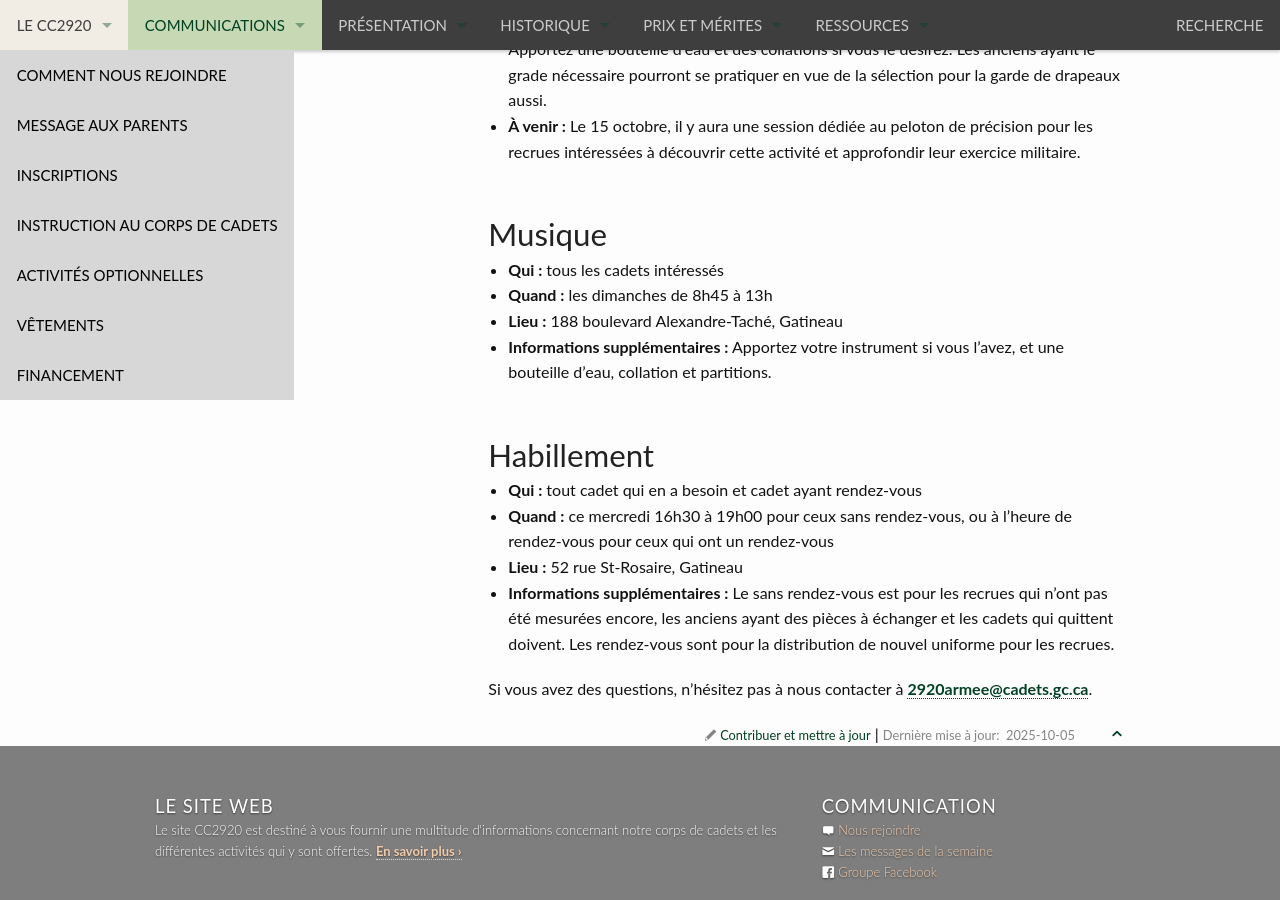
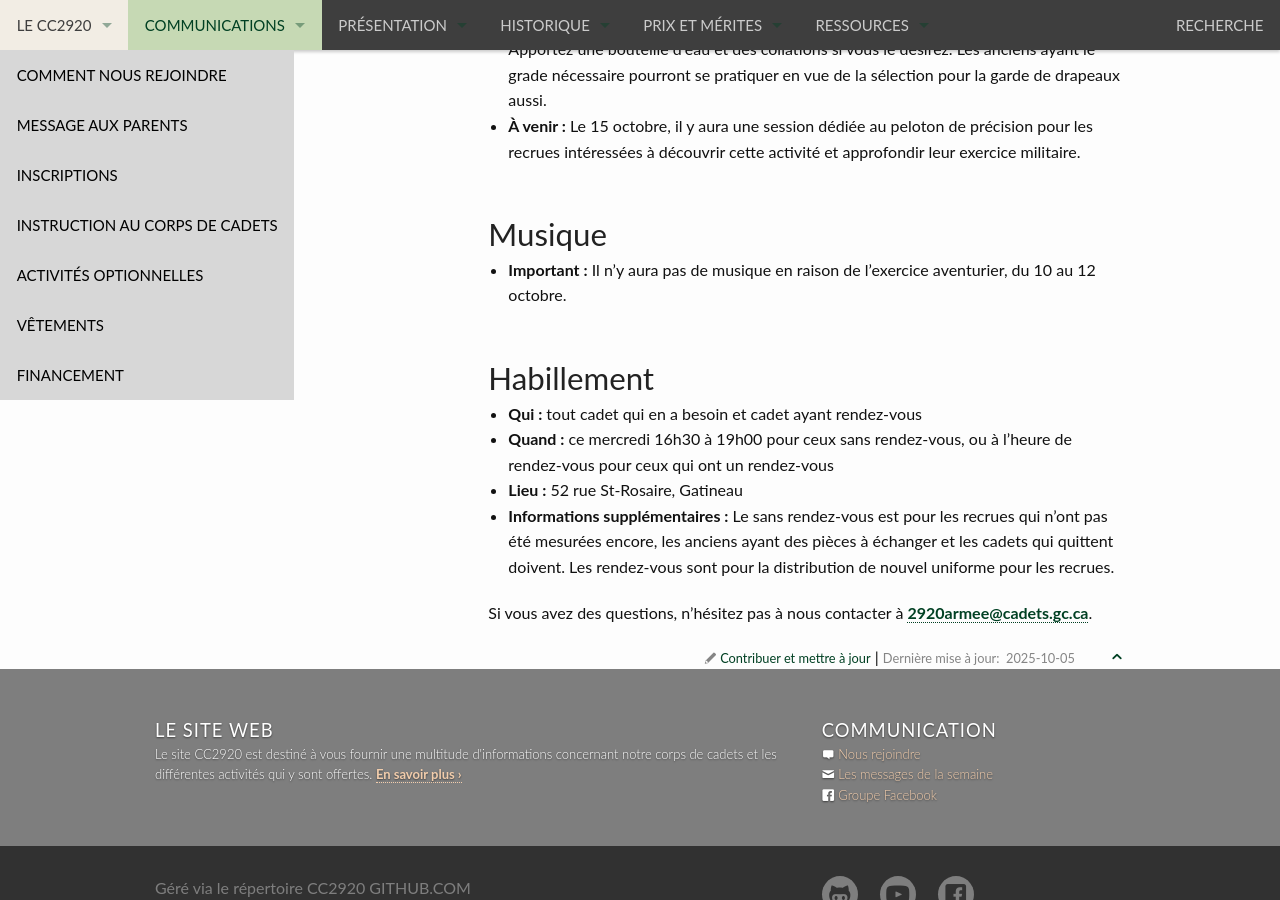
Before and after one commit to CC2920/web, a Jekyll site: the page built from _communications/messages.md, in a window 1280 px wide and 900 px high, scrolled down 1407 px. Built offline with Jekyll 4.4.1, drawn with Linux system fonts in a browser that asks for light colours.

Commit message:
Messages de la semaine - 10 octobre (correction #3)

```diff
--- a/_communications/messages.md
+++ b/_communications/messages.md
@@ -38,10 +38,7 @@ layout: "messages"
 
 
 ## Musique
-- **Qui :** tous les cadets intéressés
-- **Quand :** les dimanches de 8h45 à 13h
-- **Lieu :** 188 boulevard Alexandre-Taché, Gatineau
-- **Informations supplémentaires :** Apportez votre instrument si vous l’avez, et une bouteille d’eau, collation et partitions.
+- **Important :** Il n’y aura pas de musique en raison de l’exercice aventurier, du 10 au 12 octobre.
 
 
 ## Habillement
```
